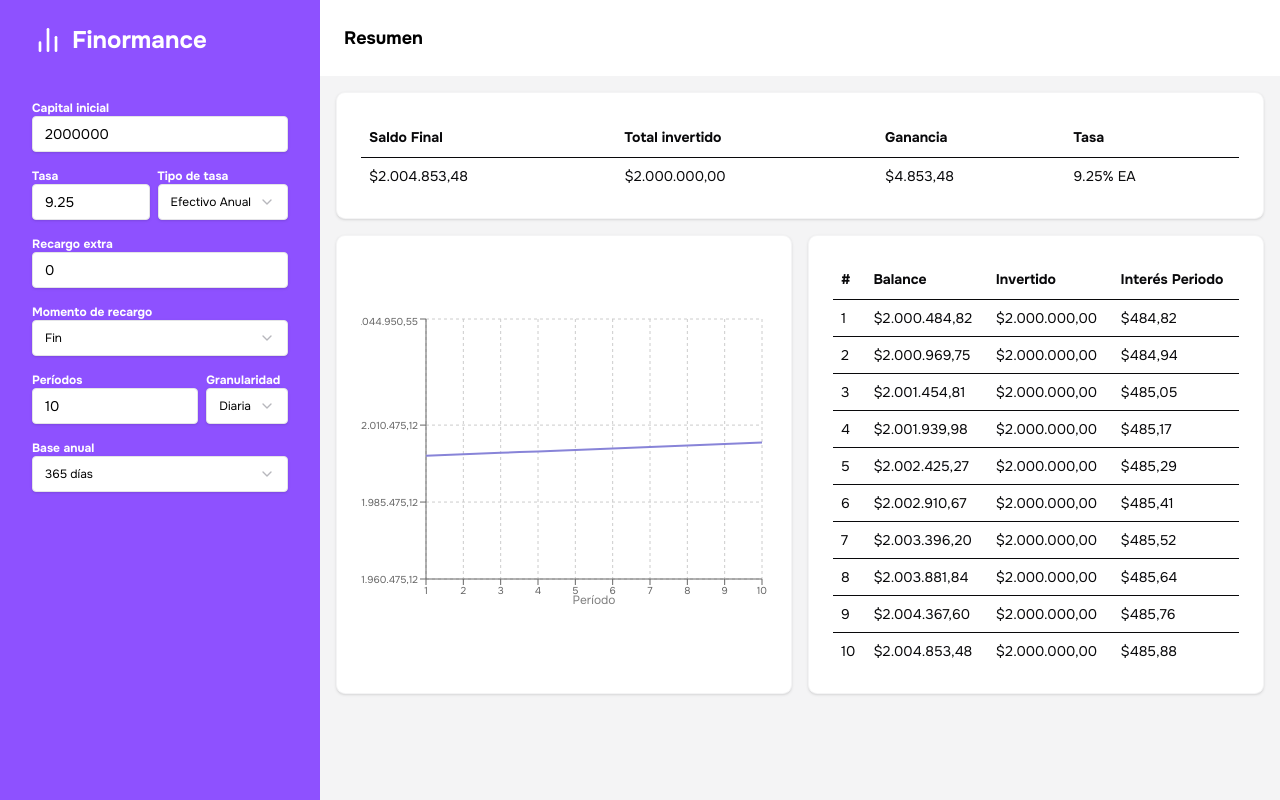
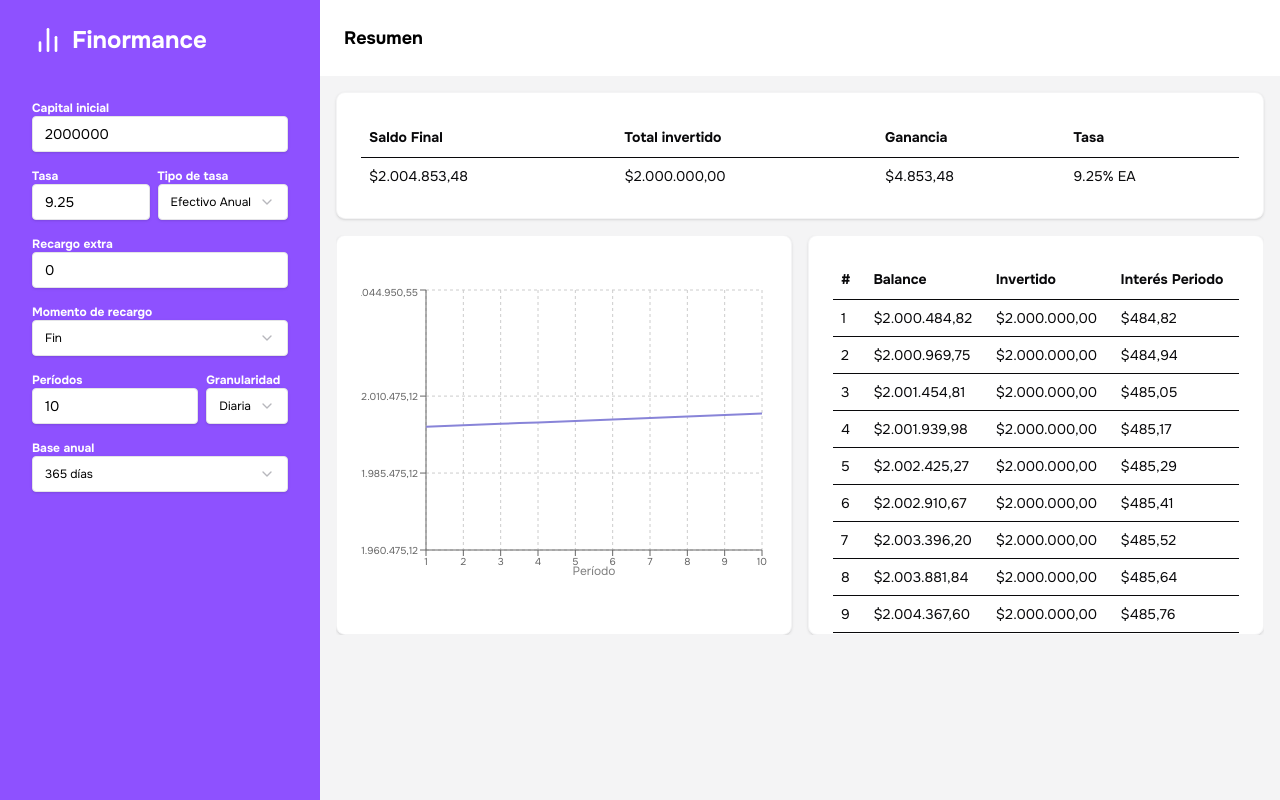
Before and after one commit to JuanLoaiza007/finormance, a Next.js app: page / in a window 1280 px wide. Built offline with nearby package versions, Linux system fonts and the light colour scheme.

Commit message:
hotfix: improve design on wide interfaces

```diff
--- a/src/app/page.jsx
+++ b/src/app/page.jsx
@@ -170,8 +170,8 @@ export default function InvestmentCalculatorPage() {
                 </CardContent>
               </Card>
 
-              {/* Gráfico */}
-              <div className="w-full flex flex-col lg:flex-row gap-2 md:gap-4">
+              <div className="w-full flex flex-col lg:flex-row gap-2 md:gap-4 max-h-[80%] overflow-hidden">
+                {/* Gráfico */}
                 <BalanceChart className="w-full" height={300} data={schedule} />
 
                 {/* Tabla detalle */}
--- a/src/components/features/calc/ScheduleTable.jsx
+++ b/src/components/features/calc/ScheduleTable.jsx
@@ -12,7 +12,7 @@ import { formatterToCOP } from "@/util/number";
 
 export function ScheduleTable({ data, className }) {
   return (
-    <Card className={"" + (className || "")}>
+    <Card className={"max-h-100 overflow-y-auto " + (className || "")}>
       <CardContent>
         <Table>
           <TableHeader>
--- a/src/constants/appConstants.js
+++ b/src/constants/appConstants.js
@@ -1,2 +1,2 @@
 export const APP_NAME = "Finormance";
-export const APP_VERSION = "1.0.0";
+export const APP_VERSION = "1.0.1";
```
